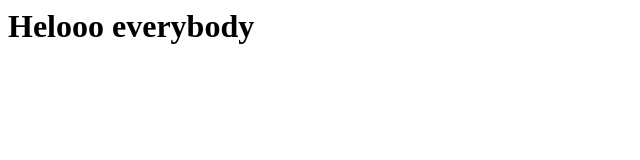
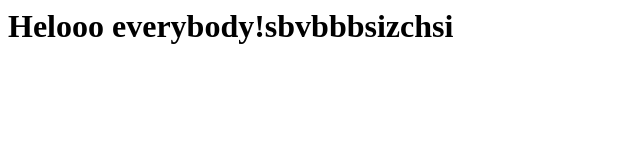
Before and after one commit to Sanchitk06/coursera-test, a plain HTML site: page site/index.html in a window 1280 px wide. Shown: the whole page, without its empty margins (0-640 px from the left). Drawn offline with Linux system fonts and the light colour scheme.

Commit message:
Small addititon

```diff
--- a/site/index.html
+++ b/site/index.html
@@ -6,6 +6,6 @@
     <title>Hello coursera</title>
 </head>
 <body>
-    <h1>Helooo everybody</h1>
+    <h1>Helooo everybody!sbvbbbsizchsi</h1>
 </body>
 </html>
```
